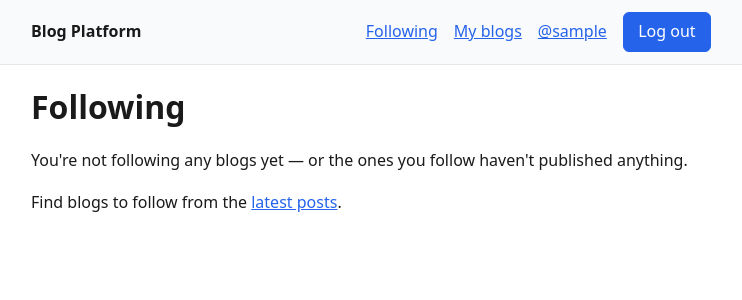
After one commit to Kanokpol-Natekuakul/blog_web, a Django app: page /following/ in a window 1280 px wide. The commit adds this page. Shown: the top 300 px of the page, without its empty margins (269-1011 px from the left). Run offline with Django 5.2, Linux system fonts and the light colour scheme; the visitor is signed in with stand-in values (Sample User, id 1); data that the repository does not hold is empty.

Commit message:
Phase 3.2: following feed
Add a login-required /following page listing recent published posts from
the blogs the user follows, with a nav link for signed-in users. Extract
the shared post-list + pagination markup into a _feed.html partial reused
by both the home and following feeds.

Co-Authored-By: Claude Opus 4.8 <noreply@anthropic.com>

```diff
--- /dev/null
+++ b/blog/templates/blog/following.html
@@ -0,0 +1,13 @@
+{% extends "base.html" %}
+
+{% block title %}Following{% endblock %}
+
+{% block content %}
+  <h1>Following</h1>
+  {% if page_obj.object_list %}
+    {% include "_feed.html" %}
+  {% else %}
+    <p>You're not following any blogs yet — or the ones you follow haven't published anything.</p>
+    <p>Find blogs to follow from the <a href="{% url 'blog:home' %}">latest posts</a>.</p>
+  {% endif %}
+{% endblock %}
--- a/blog/urls.py
+++ b/blog/urls.py
@@ -9,6 +9,7 @@ urlpatterns = [
     # Fixed routes first — they must win over the top-level slug patterns
     # below (otherwise "dashboard" etc. would be read as a blog slug).
     path("dashboard/", views.dashboard, name="dashboard"),
+    path("following/", views.following_feed, name="following"),
     path("tags/<slug:tag_slug>/", views.tag_detail, name="tag_detail"),
     path("comments/new/<int:post_id>/", views.comment_create, name="comment_create"),
     path("comments/<int:pk>/delete/", views.comment_delete, name="comment_delete"),
--- a/blog/views.py
+++ b/blog/views.py
@@ -20,6 +20,21 @@ def home(request):
     )
     page_obj = Paginator(posts, FEED_PAGE_SIZE).get_page(request.GET.get("page"))
     return render(request, "home.html", {"page_obj": page_obj})
+
+
+@login_required
+def following_feed(request):
+    """Personalised feed: recent published posts from blogs the user follows."""
+    posts = (
+        Post.objects.filter(
+            status=Post.Status.PUBLISHED,
+            blog__followers__user=request.user,
+        )
+        .select_related("blog", "blog__owner")
+        .order_by("-published_at", "-created")
+    )
+    page_obj = Paginator(posts, FEED_PAGE_SIZE).get_page(request.GET.get("page"))
+    return render(request, "blog/following.html", {"page_obj": page_obj})
 
 
 def blog_detail(request, blog_slug):
--- a/templates/base.html
+++ b/templates/base.html
@@ -13,6 +13,7 @@
       <a class="brand" href="/">Blog Platform</a>
       <span class="nav-links">
         {% if user.is_authenticated %}
+          <a href="{% url 'blog:following' %}">Following</a>
           <a href="{% url 'blog:dashboard' %}">My blogs</a>
           <a href="{% url 'profile' user.username %}">@{{ user.username }}</a>
           <form action="{% url 'account_logout' %}" method="post">
```
Also changed, not shown: blog/tests.py (+30 -0 lines), templates/_feed.html (added, +30 -0 lines), templates/home.html (+1 -29 lines).
